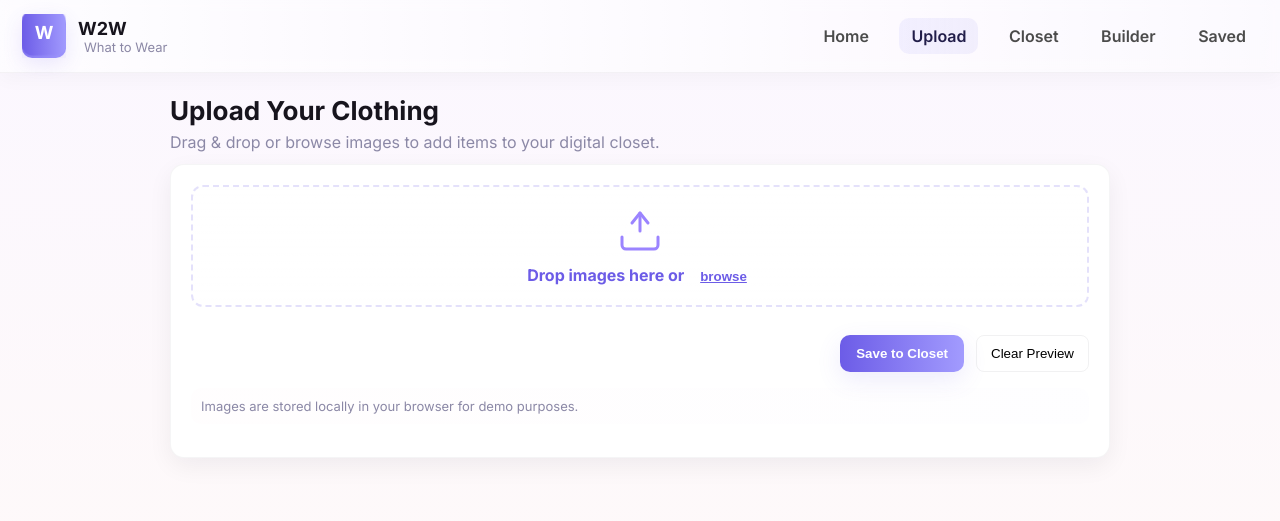
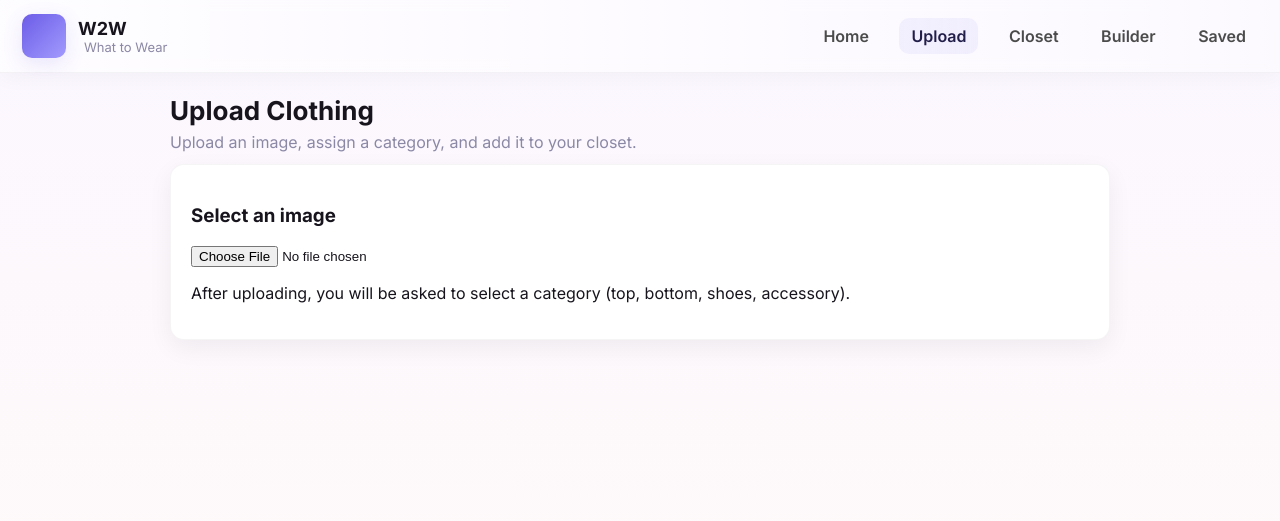
Before and after one commit to jordanlak/w2w-app, a plain HTML site: page index.html in a window 1280 px wide. Drawn offline with Linux system fonts and the light colour scheme.

Commit message:
Update index.html

```diff
--- a/index.html
+++ b/index.html
@@ -5,7 +5,6 @@
   <meta name="viewport" content="width=device-width, initial-scale=1" />
   <title>W2W - Upload Clothing</title>
 
-  <!-- Fonts + Style -->
   <link href="https://fonts.googleapis.com/css2?family=Inter:wght@300;400;600;700&display=swap" rel="stylesheet">
   <link rel="stylesheet" href="style.css">
 </head>
@@ -14,15 +13,7 @@
 
 <header class="topbar">
   <div class="brand">
-    <div class="logo-dot">
-      <svg width="44" height="44" viewBox="0 0 44 44" aria-hidden>
-        <defs>
-          <linearGradient id="g1" x1="0" x2="1"><stop offset="0%" stop-color="#6C5CE7"/><stop offset="100%" stop-color="#A29BFE"/></linearGradient>
-        </defs>
-        <rect width="44" height="44" rx="10" fill="url(#g1)"></rect>
-        <text x="50%" y="56%" text-anchor="middle" fill="white" font-size="18" font-weight="700" font-family="Inter">W</text>
-      </svg>
-    </div>
+    <div class="logo-dot"></div>
     <div>
       <h1 style="margin:0;font-size:18px;">W2W</h1>
       <div class="tag">What to Wear</div>
@@ -39,35 +30,34 @@
 </header>
 
 <main class="content">
+
   <section class="hero">
-    <h2>Upload Your Clothing</h2>
-    <p class="sub">Drag & drop or browse images to add items to your digital closet.</p>
+    <h2>Upload Clothing</h2>
+    <p class="sub">Upload an image, assign a category, and add it to your closet.</p>
   </section>
 
   <section class="upload-card">
-    <div id="dropZone" class="drop-zone">
-      <div class="drop-inner">
-        <svg width="48" height="48" viewBox="0 0 24 24" fill="none" aria-hidden>
-          <path d="M12 3v9" stroke="#9B84FF" stroke-width="1.5" stroke-linecap="round" stroke-linejoin="round"/>
-          <path d="M21 15v4a2 2 0 0 1-2 2H5a2 2 0 0 1-2-2v-4" stroke="#9B84FF" stroke-width="1.5" stroke-linecap="round" stroke-linejoin="round"/>
-          <path d="M16 8l-4-5-4 5" stroke="#9B84FF" stroke-width="1.5" stroke-linecap="round" stroke-linejoin="round"/>
-        </svg>
 
-        <p class="drop-text">Drop images here or <button id="browseBtn" class="link-btn">browse</button></p>
-        <input id="uploadInput" type="file" accept="image/*" multiple hidden>
-      </div>
-    </div>
+    <h3>Select an image</h3>
 
-    <div id="previewGrid" class="preview-grid" aria-live="polite"></div>
+    <input
+      type="file"
+      id="uploadInput"
+      accept="image/*"
+      onchange="handleImageUpload(event)"
+    />
 
-    <div class="actions">
-      <button id="uploadBtn" class="primary">Save to Closet</button>
-      <button id="clearBtn" class="ghost">Clear Preview</button>
-    </div>
+    <p class="sub">After uploading, you will be asked to select a category (top, bottom, shoes, accessory).</p>
 
-    <p class="note" style="margin-top:16px;">Images are stored locally in your browser for demo purposes.</p>
   </section>
+
 </main>
+
+<script src="script.js"></script>
+
+</body>
+</html>
+
 
 <script src="script.js"></script>
 </body>
```
